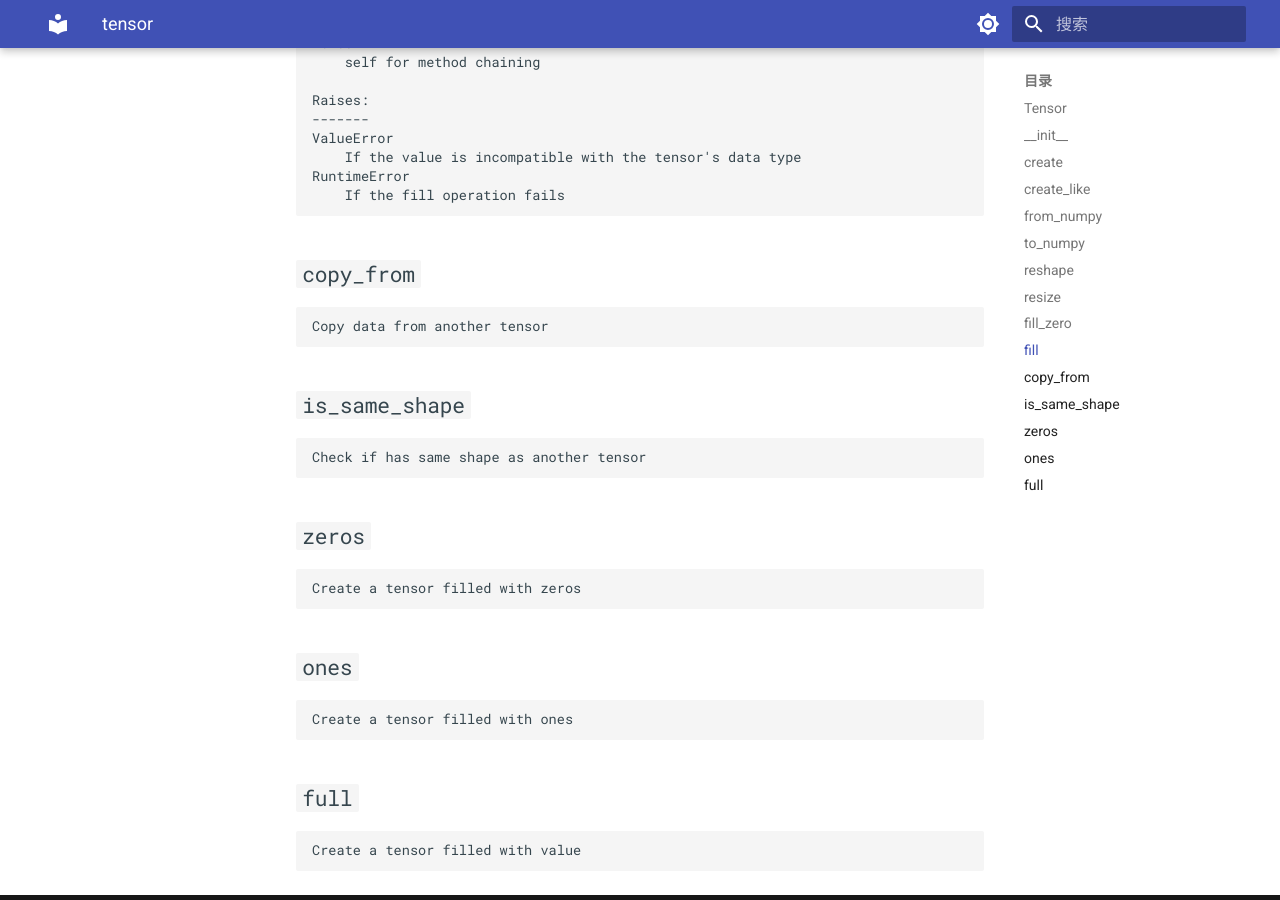
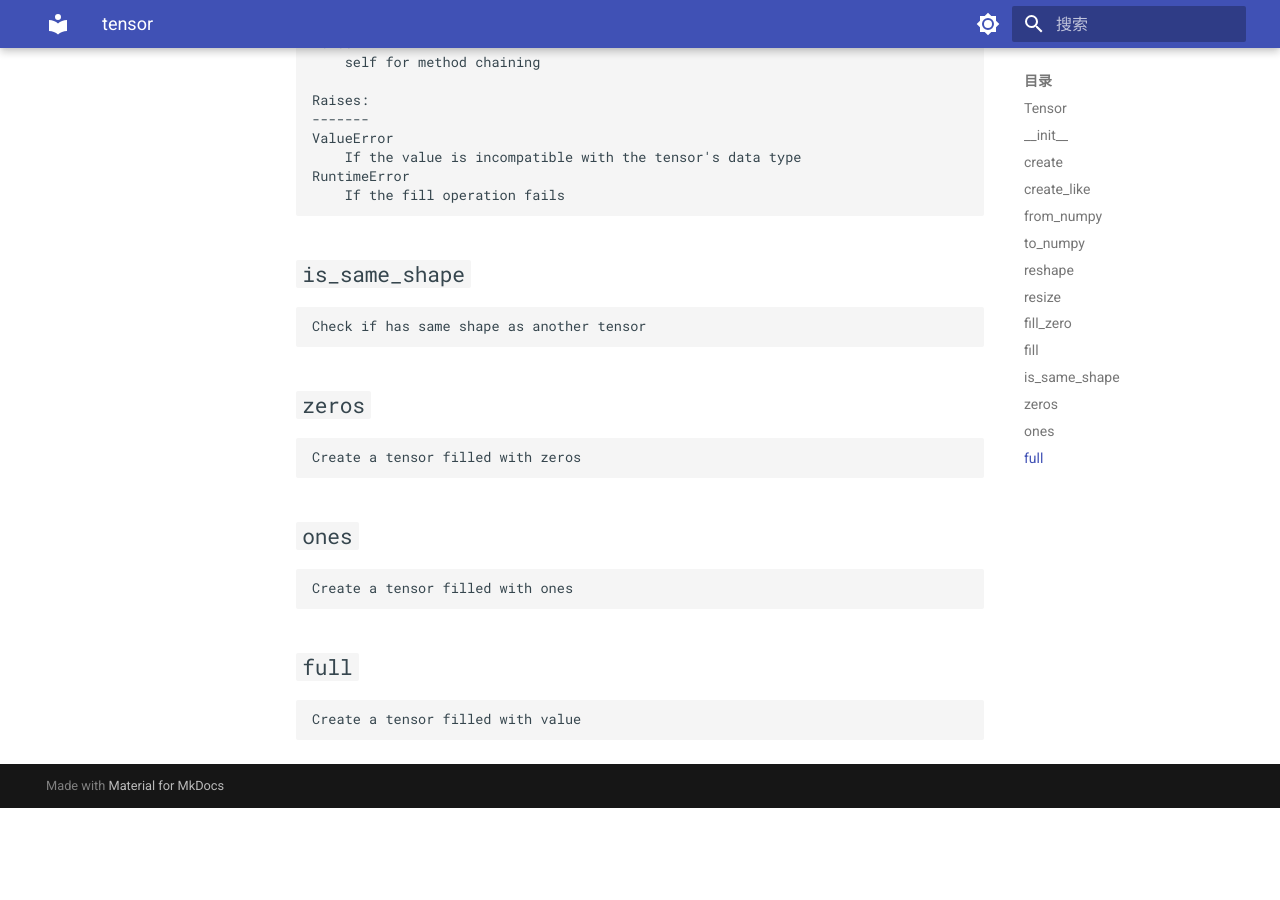
Before and after one commit to ByteRainTech/Axono, an MkDocs documentation site: the page built from docs/axono/core/tensor.md, in a window 1280 px wide and 900 px high, scrolled down 1682 px. Built offline with MkDocs 1.6.1 and Material for MkDocs 9.7.7, drawn with Linux system fonts in a browser that asks for light colours; after the commit the page ends 2490 px from its top, so only the background shows below that.

```diff
--- a/docs/axono/core/tensor.md
+++ b/docs/axono/core/tensor.md
@@ -61,10 +61,6 @@
     RuntimeError
         If the fill operation fails
 
-## `copy_from`
-
-    Copy data from another tensor
-
 ## `is_same_shape`
 
     Check if has same shape as another tensor
```
